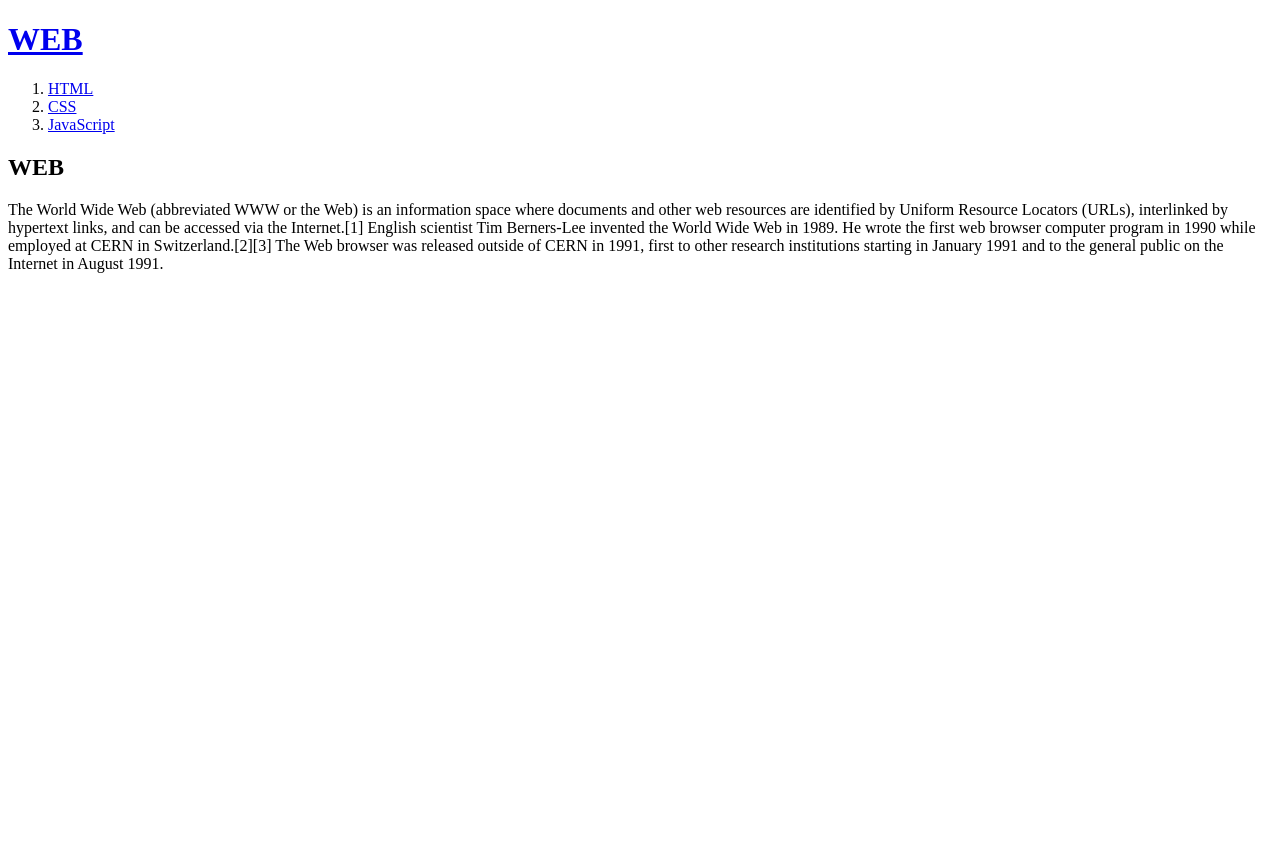
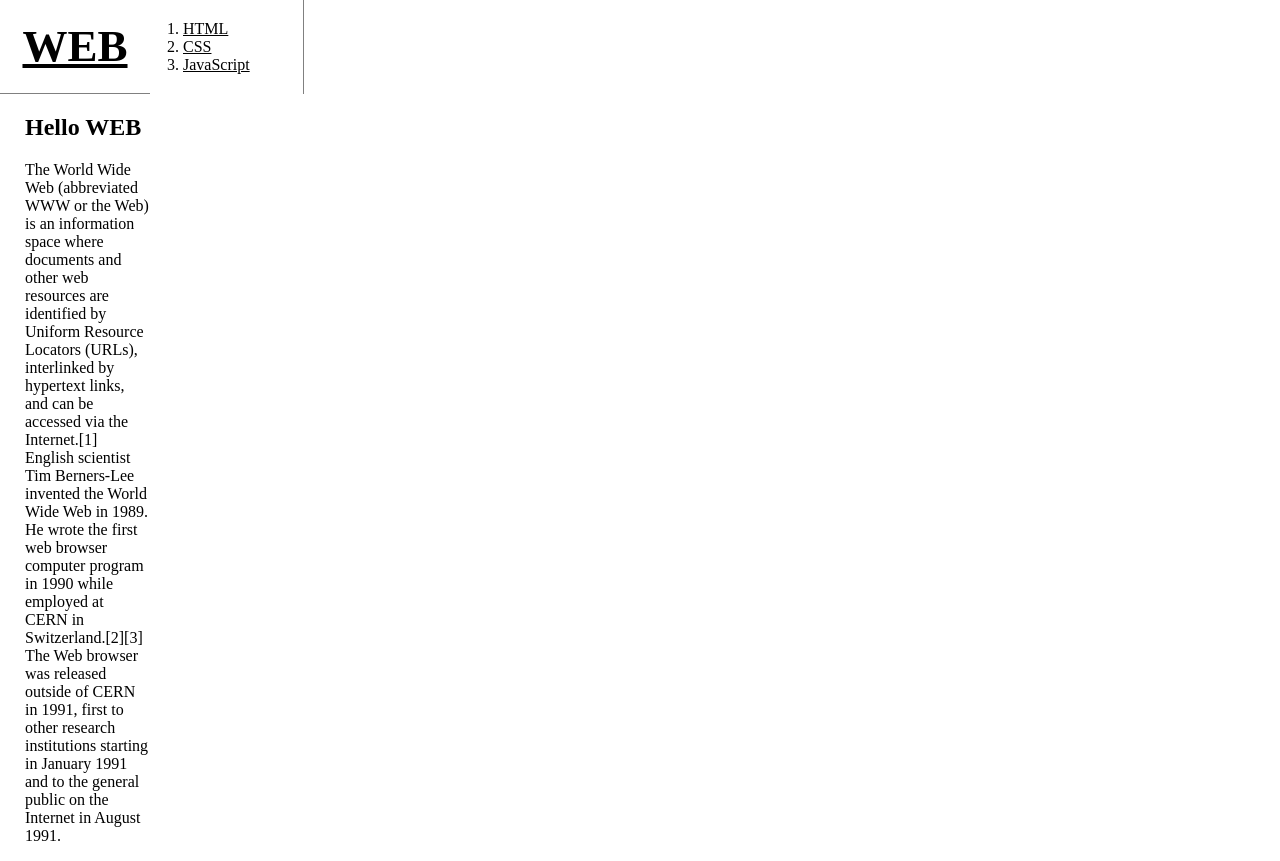
Before and after one commit to dufwjs789/my-first-web-site, a plain HTML site: page index.html in a window 1280 px wide. Before the commit the page ends 800 px from the top, so only its background shows below. Drawn offline with Linux system fonts and the light colour scheme.

Commit message:
Add files via upload

```diff
--- a/index.html
+++ b/index.html
@@ -3,17 +3,22 @@
 <head>
     <title>인트디자인메이커스 - Welcome</title>
     <meta charset="utf-8">
+    <link rel="stylesheet" href="style.css">
 </head>
 <body>
+    <div id="grid">
     <h1><a href="index.html">WEB</a></h1>
     <ol>
         <li><a href="1.html">HTML</a></li>
-        <li><a href="2.html">CSS</a></li>
-        <li><a href="3.html">JavaScript</a></li>
+        <li><a href="CSS.html">CSS</a></li>
+        <li><a href="JavaScript.html">JavaScript</a></li>
     </ol>
-    <h2>WEB</h2>
+    <div id="article">
+    <h2>Hello WEB</h2>
     <p>
         The World Wide Web (abbreviated WWW or the Web) is an information space where documents and other web resources are identified by Uniform Resource Locators (URLs), interlinked by hypertext links, and can be accessed via the Internet.[1] English scientist Tim Berners-Lee invented the World Wide Web in 1989. He wrote the first web browser computer program in 1990 while employed at CERN in Switzerland.[2][3] The Web browser was released outside of CERN in 1991, first to other research institutions starting in January 1991 and to the general public on the Internet in August 1991.
     </p>
+    </div>
+    </div>
 </body>
 </html>
--- /dev/null
+++ b/style.css
@@ -0,0 +1,40 @@
+body{
+    margin: 0;
+}
+a {
+    color: black;
+}
+h1 {
+    font-size: 45px;
+    text-align: center;
+    border-bottom: 1px solid gray;
+    margin: 0;
+    padding: 20px;
+}
+ol{
+    border-right:1px solid gray ;
+    width: 100px;
+    margin: 0;
+    padding: 20px;
+}
+#grid{
+    display: grid;
+    grid-template-columns:  150px 1fr;
+}
+#grid ol{
+    padding-left: 33px;
+}
+#grid #article{
+    padding-left: 25px;
+}
+@media(max-width:800px){
+    #grid{
+    display: block;
+    }
+    ol{
+    border-right:none ;
+    }
+    h1 {
+        border-bottom:none;
+    }
+}
```
Also changed, not shown: 1.html (+8 -3 lines), CSS.html (+7 -2 lines), JavaScript.html (+7 -2 lines).
